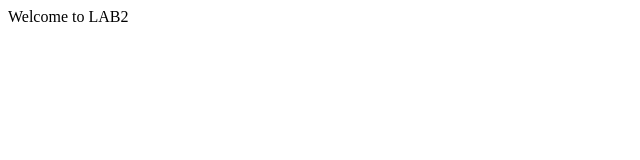
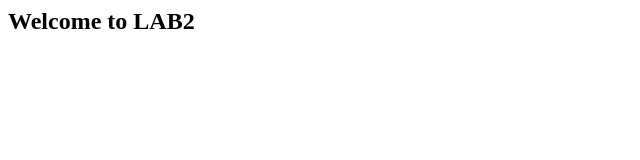
Before and after one commit to ferozmohd03/lab2.github.io, a plain HTML site: page index.html in a window 1280 px wide. Shown: the whole page, without its empty margins (0-640 px from the left). Drawn offline with Linux system fonts and the light colour scheme.

Commit message:
change to header

```diff
--- a/index.html
+++ b/index.html
@@ -3,6 +3,7 @@
             <title>LAB</title>
     </head>
     <body>
-        Welcome to LAB2
+        <h2>Welcome to LAB2</h2>
+
     </body>
 </html>
```
